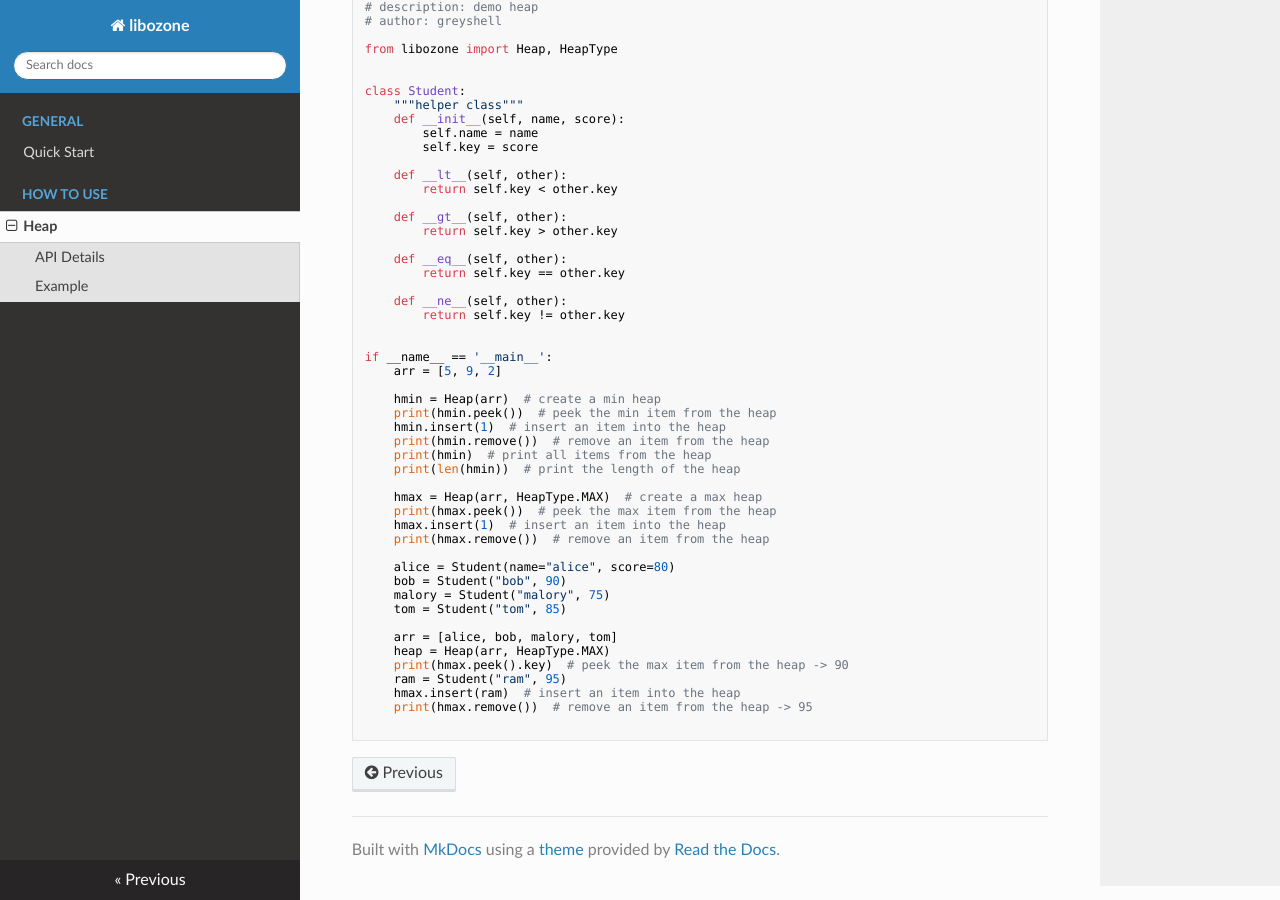
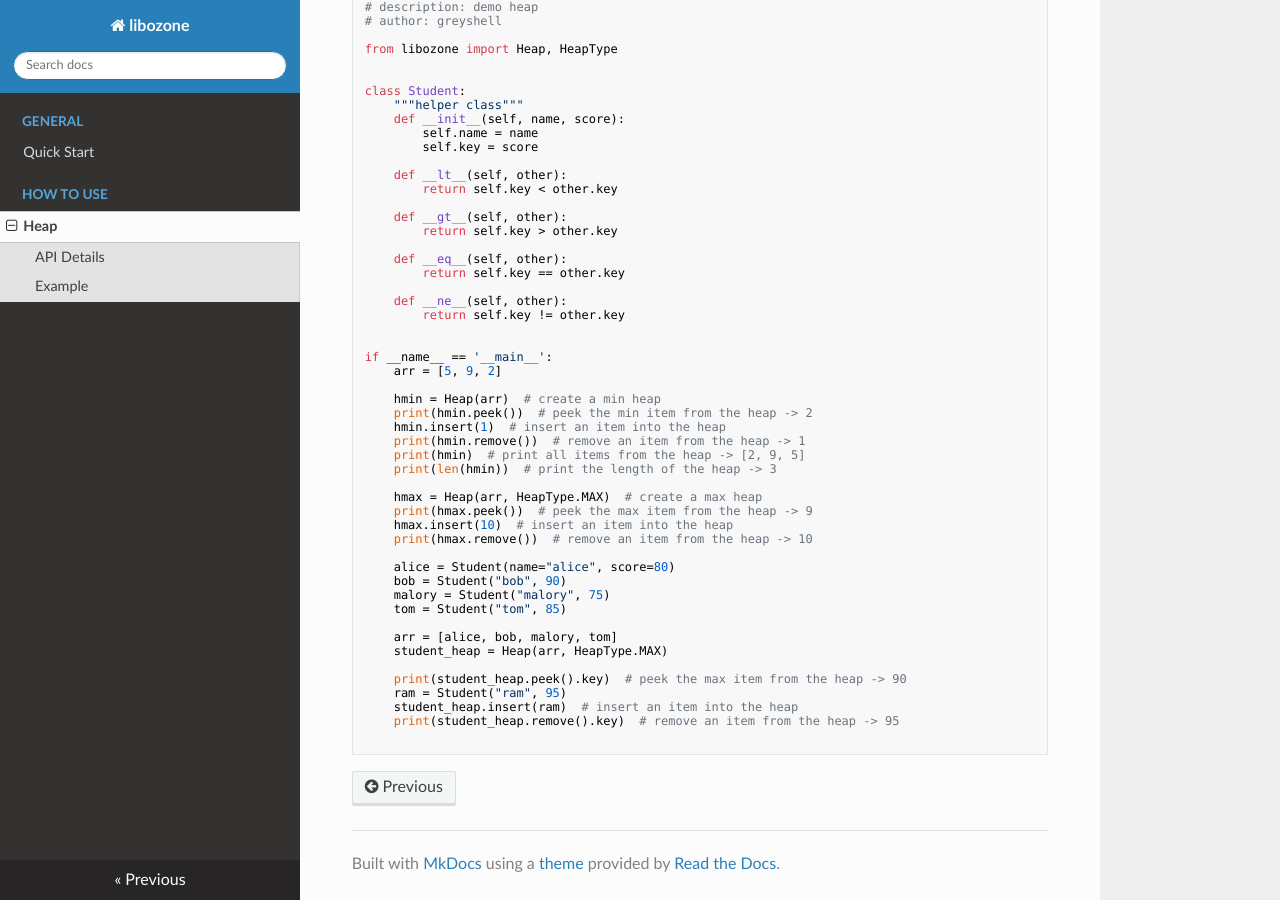
Before and after one commit to greyshell/libozone, an MkDocs documentation site: the page built from docs/heap.md, in a window 1280 px wide and 900 px high, scrolled down 534 px. Built offline with MkDocs 1.6.1, drawn with Linux system fonts in a browser that asks for light colours; nearby versions of some CDN libraries.

Commit message:
Updated __init__.py.md

````diff
--- a/docs/heap.md
+++ b/docs/heap.md
@@ -46,16 +46,16 @@ if __name__ == '__main__':
     arr = [5, 9, 2]
 
     hmin = Heap(arr)  # create a min heap
-    print(hmin.peek())  # peek the min item from the heap
+    print(hmin.peek())  # peek the min item from the heap -> 2
     hmin.insert(1)  # insert an item into the heap
-    print(hmin.remove())  # remove an item from the heap
-    print(hmin)  # print all items from the heap
-    print(len(hmin))  # print the length of the heap
+    print(hmin.remove())  # remove an item from the heap -> 1
+    print(hmin)  # print all items from the heap -> [2, 9, 5]
+    print(len(hmin))  # print the length of the heap -> 3
 
     hmax = Heap(arr, HeapType.MAX)  # create a max heap
-    print(hmax.peek())  # peek the max item from the heap
-    hmax.insert(1)  # insert an item into the heap
-    print(hmax.remove())  # remove an item from the heap
+    print(hmax.peek())  # peek the max item from the heap -> 9
+    hmax.insert(10)  # insert an item into the heap
+    print(hmax.remove())  # remove an item from the heap -> 10
 
     alice = Student(name="alice", score=80)
     bob = Student("bob", 90)
@@ -63,10 +63,11 @@ if __name__ == '__main__':
     tom = Student("tom", 85)
 
     arr = [alice, bob, malory, tom]
-    heap = Heap(arr, HeapType.MAX)
-    print(hmax.peek().key)  # peek the max item from the heap -> 90
+    student_heap = Heap(arr, HeapType.MAX)
+
+    print(student_heap.peek().key)  # peek the max item from the heap -> 90
     ram = Student("ram", 95)
-    hmax.insert(ram)  # insert an item into the heap
-    print(hmax.remove())  # remove an item from the heap -> 95
+    student_heap.insert(ram)  # insert an item into the heap
+    print(student_heap.remove().key)  # remove an item from the heap -> 95
 
 ```
````
